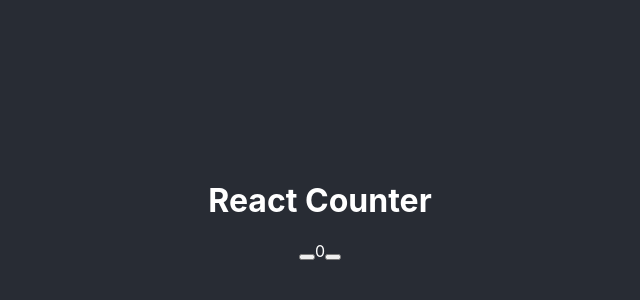
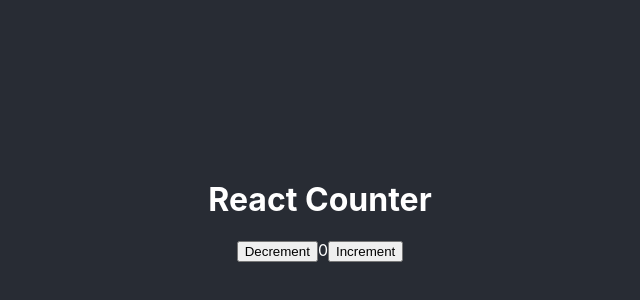
Before and after one commit to EduBarreira1212/React_Counter, a React (Create React App) app: page / in a window 1280 px wide. Shown: the part 190-490 px from the top of the page, without its empty margins (320-960 px from the left). Built offline with nearby package versions, Linux system fonts and the light colour scheme; the HTML template or start-up script is replaced by a standard one.

Commit message:
feat: onClick funtions added in the button

```diff
--- a/src/Counter.tsx
+++ b/src/Counter.tsx
@@ -22,9 +22,9 @@ const Counter = () => {
 
     return (
         <div>
-            <button></button>
+            <button onClick={() => dispatch({type: "DECREMENT"})}>Decrement</button>
             <span>{state.count}</span>
-            <button></button>
+            <button onClick={() => dispatch({type: "INCREMENT"})}>Increment</button>
         </div>
     );
 }
```
